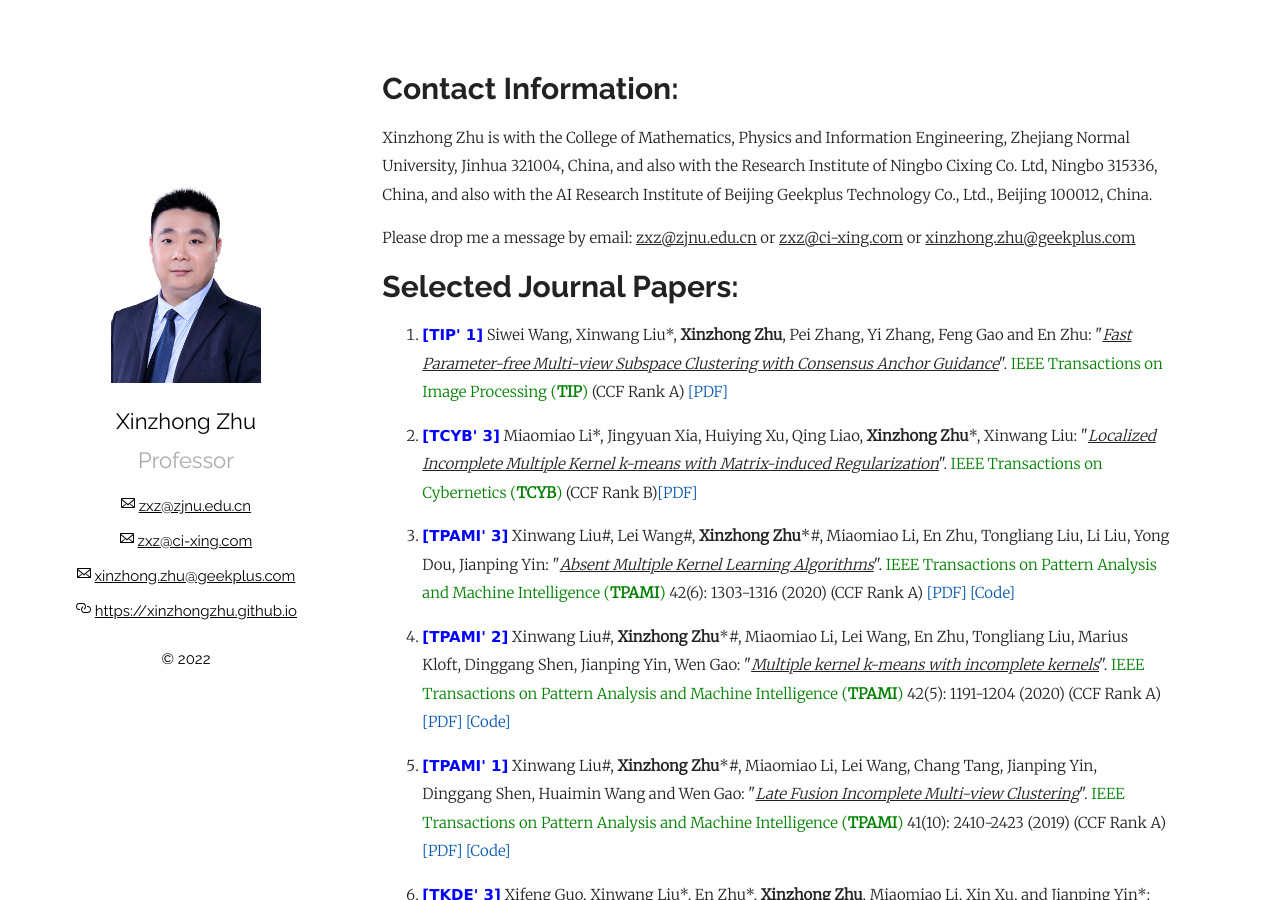
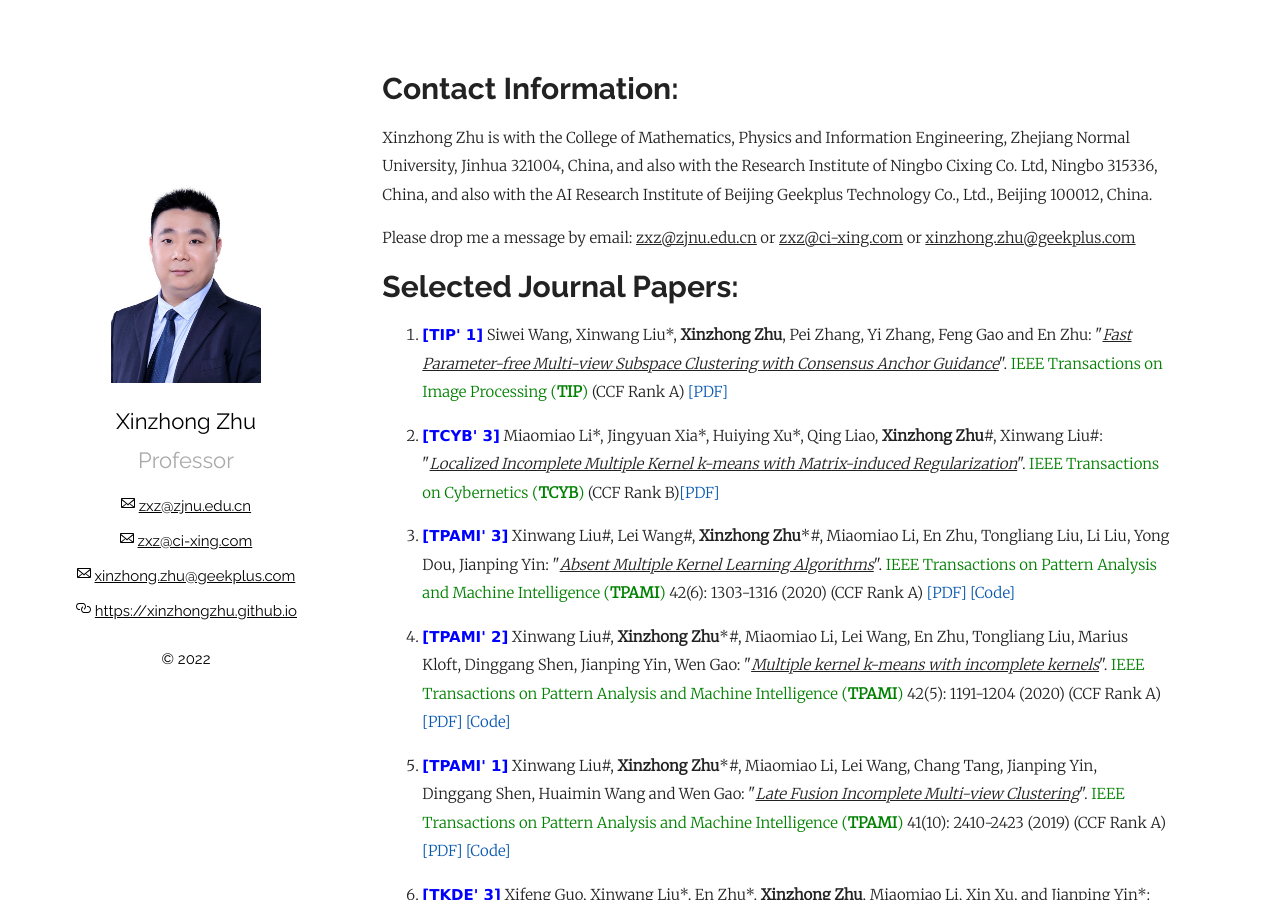
Before and after one commit to xinzhongzhu/xinzhongzhu.github.io, a Jekyll site: the page built from index.md, in a window 1280 px wide and 900 px high. Built offline with Jekyll 4.4.1, drawn with Linux system fonts in a browser that asks for light colours; our own code applies the rules of GitHub Pages for plain Markdown files.

Commit message:
Update index.md

```diff
--- a/index.md
+++ b/index.md
@@ -18,7 +18,7 @@ Please drop me a message by email: <u>zxz@zjnu.edu.cn</u> or <u>zxz@ci-xing.com<
 
 <p style="margin-top: 8px;"><li><font face="verdana" color="blue"><b>[TIP' 1]</b></font> Siwei Wang, Xinwang Liu*, <b>Xinzhong Zhu</b>, Pei Zhang, Yi Zhang, Feng Gao and En Zhu: "<i><u>Fast Parameter-free Multi-view Subspace Clustering with Consensus Anchor Guidance</u></i>". <font color="green">IEEE Transactions on Image Processing (<b>TIP</b>)</font> (CCF Rank A) <a href = "https://github.com/xinwangliu/xinwangliu.github.io/blob/main/document/TIP1.pdf">[PDF]</a></li></p>
 
-<p style="margin-top: 8px;"><li><font face="verdana" color="blue"><b>[TCYB' 3]</b></font> Miaomiao Li*, Jingyuan Xia, Huiying Xu, Qing Liao, <b>Xinzhong Zhu</b>*, Xinwang Liu: "<i><u>Localized Incomplete Multiple Kernel k-means with Matrix-induced Regularization</u></i>". <font color="green"> IEEE Transactions on Cybernetics (<b>TCYB</b>)</font> (CCF Rank B)<a href = "https://github.com/xinwangliu/xinwangliu.github.io/blob/main/document/TCYB1.pdf">[PDF]</a></li></p>
+<p style="margin-top: 8px;"><li><font face="verdana" color="blue"><b>[TCYB' 3]</b></font> Miaomiao Li*, Jingyuan Xia*, Huiying Xu*, Qing Liao, <b>Xinzhong Zhu</b>#, Xinwang Liu#: "<i><u>Localized Incomplete Multiple Kernel k-means with Matrix-induced Regularization</u></i>". <font color="green"> IEEE Transactions on Cybernetics (<b>TCYB</b>)</font> (CCF Rank B)<a href = "https://github.com/xinwangliu/xinwangliu.github.io/blob/main/document/TCYB1.pdf">[PDF]</a></li></p>
 
 
 <p style="margin-top: 8px;"><li><font face="verdana" color="blue"><b>[TPAMI' 3]</b></font> Xinwang Liu#, Lei Wang#, <b>Xinzhong Zhu</b>*#, Miaomiao Li, En Zhu, Tongliang Liu, Li Liu, Yong Dou, Jianping Yin: "<i><u>Absent Multiple Kernel Learning Algorithms</u></i>". <font color="green">IEEE Transactions on Pattern Analysis and Machine Intelligence (<b>TPAMI</b>)</font> 42(6): 1303-1316 (2020) (CCF Rank A) <a href = "https://tongliang-liu.github.io/papers/TPAMIAbsentKernel.pdf">[PDF]</a> <a href = "https://github.com/xinwangliu/Absent-Multiple-Kernel-Learning-Algorithms">[Code]</a></li></p>
```
